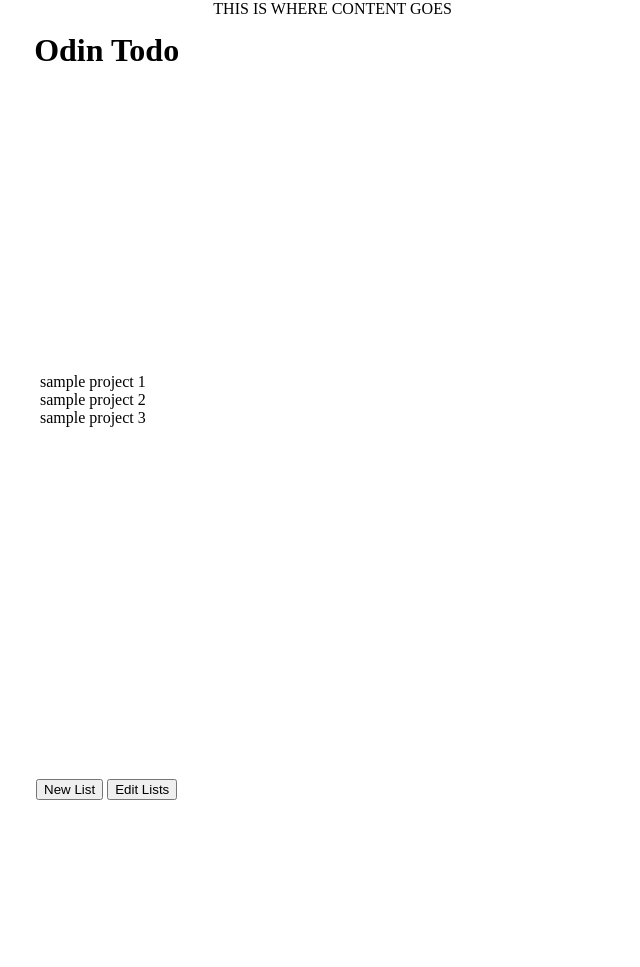
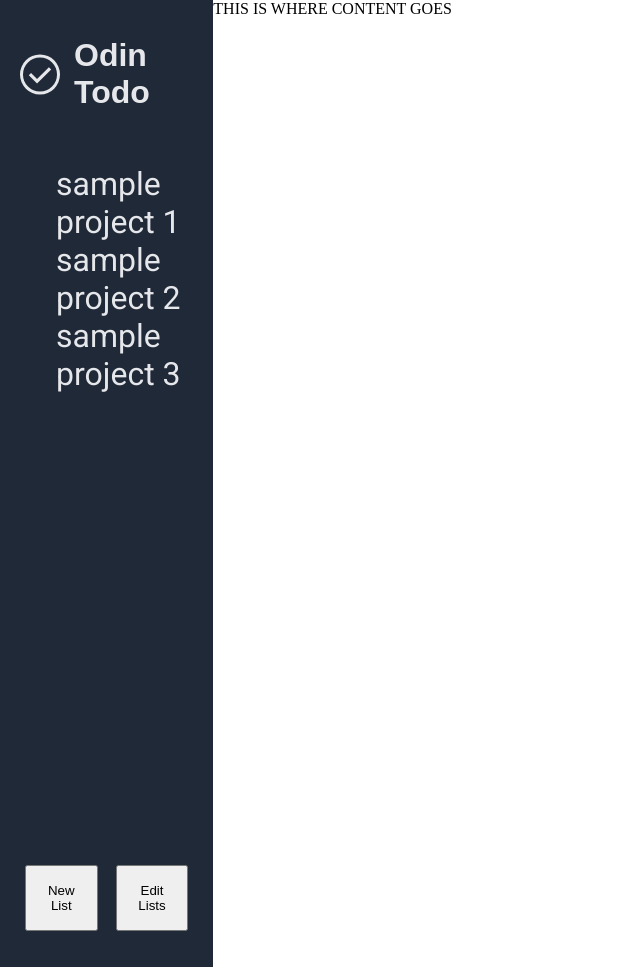
Before and after one commit to A554551N/odin-todo, a website built with webpack: page src/template.html in a window 1280 px wide. Shown: the whole page, without its empty margins (0-640 px from the left). Before the commit the page ends 800 px from the top, so only its background shows below. Built offline with nearby package versions, Linux system fonts and the light colour scheme; a web font is replaced by a local one.

Commit message:
style template.html

```diff
--- a/src/styles.css
+++ b/src/styles.css
@@ -15,27 +15,55 @@ body {
 }
 
 .sidebar {
+    padding: 1rem;
     display: grid;
     grid-template-rows: 1fr 6fr 1fr;
     grid-area: sidebar;
+    background-color: #1F2937;
+    color: #E5E7EB;
 }
 
 .sidebar-header {
+    display: flex;
     justify-self: center;
     align-self: center;
+    font-family: "Faculty Glyphic", sans-serif;
+}
+
+.sidebar-header img {
+    margin-right: 10px;
 }
 
 .project-list-container {
+    height: 100%;
     align-self: center;
 }
 
 #project-list {
     list-style-type: none;
+    font-family: "Roboto",sans-serif;
+    font-size: 2rem;
+}
+
+#project-list li:hover {
+    color: orange;
+    cursor: pointer;
 }
 
 .sidebar-controls {
     align-self: last baseline;
     justify-self: center;
+    padding-top: 20px;
+    padding-bottom: 20px;
+    width: 100%;
+    display: flex;
+    flex-wrap: wrap;
+    justify-content: space-around;
+}
+
+.sidebar-controls button {
+    width: 40%;
+    padding: 1rem;
 }
 
 .content-container {
--- a/src/template.html
+++ b/src/template.html
@@ -3,12 +3,17 @@
 <head>
     <meta charset="UTF-8">
     <meta name="viewport" content="width=device-width, initial-scale=1.0">
+    <link rel="preconnect" href="https://fonts.googleapis.com">
+<link rel="preconnect" href="https://fonts.gstatic.com" crossorigin>
+<link href="https://fonts.googleapis.com/css2?family=Covered+By+Your+Grace&family=Faculty+Glyphic&family=Roboto:ital,wght@0,100..900;1,100..900&display=swap" rel="stylesheet">
     <title>Document</title>
 </head>
 <body>
     <div class="main-container">
         <div class="sidebar">
-            <div class="sidebar-header"><h1>Odin Todo</h1></div>
+            <div class="sidebar-header">
+                <img src="assets/check_circle_48dp_E5E7EB_FILL0_wght400_GRAD0_opsz48.svg" alt="Odin Todo Logo">
+                <h1>Odin Todo</h1></div>
             <div class="project-list-container">
                 <ul id="project-list">
                     <li>sample project 1</li>
```
Also changed, not shown: src/assets/check_circle_48dp_E5E7EB_FILL0_wght400_GRAD0_opsz48.svg (added).
